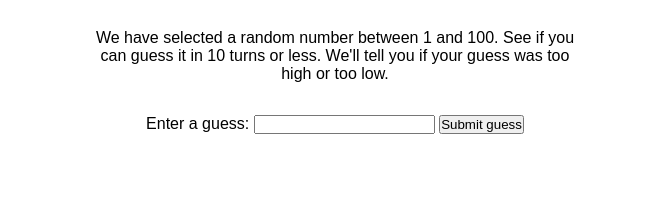
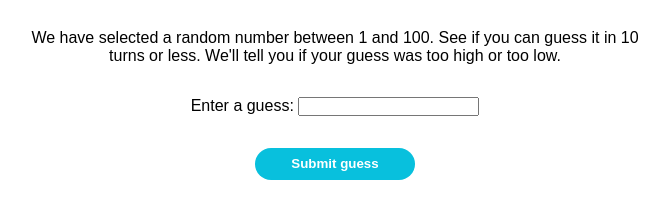
Before and after one commit to djsimtech/number-guessing-game, a plain HTML site: page index.html in a window 1280 px wide. Shown: the part 72-290 px from the top of the page, without its empty margins (305-974 px from the left). Drawn offline with Linux system fonts and the light colour scheme.

Commit message:
cleaned up styling

```diff
--- a/script.js
+++ b/script.js
@@ -1,5 +1,5 @@
+// Generates a random number between 1 and 100
 let randomNumber = Math.floor(Math.random() * 100) + 1;
-console.log(randomNumber);
 
 const guesses = document.querySelector(".guesses");
 const lastResult = document.querySelector(".lastResult");
@@ -67,5 +67,4 @@ function resetGame() {
   lastResult.style.backgroundColor = "white";
 
   randomNumber = Math.floor(Math.random() * 100) + 1;
-  console.log(randomNumber);
 }
--- a/style.css
+++ b/style.css
@@ -1,26 +1,53 @@
-*,
-*::before,
-*::after {
+* {
   margin: 0;
   padding: 0;
   box-sizing: border-box;
 }
 
+:root {
+  --primary-color: #08c0dd;
+  --secondary-color: #262431;
+  --tertiary-color: #2f2c3d;
+}
+
 html {
   font-family: sans-serif;
 }
+
 body,
-h1,
-p,
-button,
+.guessSubmit,
 .form {
   width: 50%;
   max-width: 800px;
-  min-width: 480px;
   margin: 2rem auto;
   text-align: center;
 }
+
+h1,
+p {
+  text-align: center;
+  margin: 2rem auto;
+}
+
 .lastResult {
   color: white;
-  padding: 3px;
+  padding: 0.4rem 0.5rem;
+  border-radius: 20px;
 }
+
+.guessSubmit,
+button {
+  padding: 0.4rem 1rem;
+  background-color: var(--primary-color);
+  border: 2px solid transparent;
+  color: #fff;
+  font-weight: 600;
+  border-radius: 50px;
+  transition: background-color 0.3s ease;
+}
+
+.guessSubmit:hover,
+button:hover {
+  background-color: var(--secondary-color);
+  border-color: var(--primary-color);
+}
```
